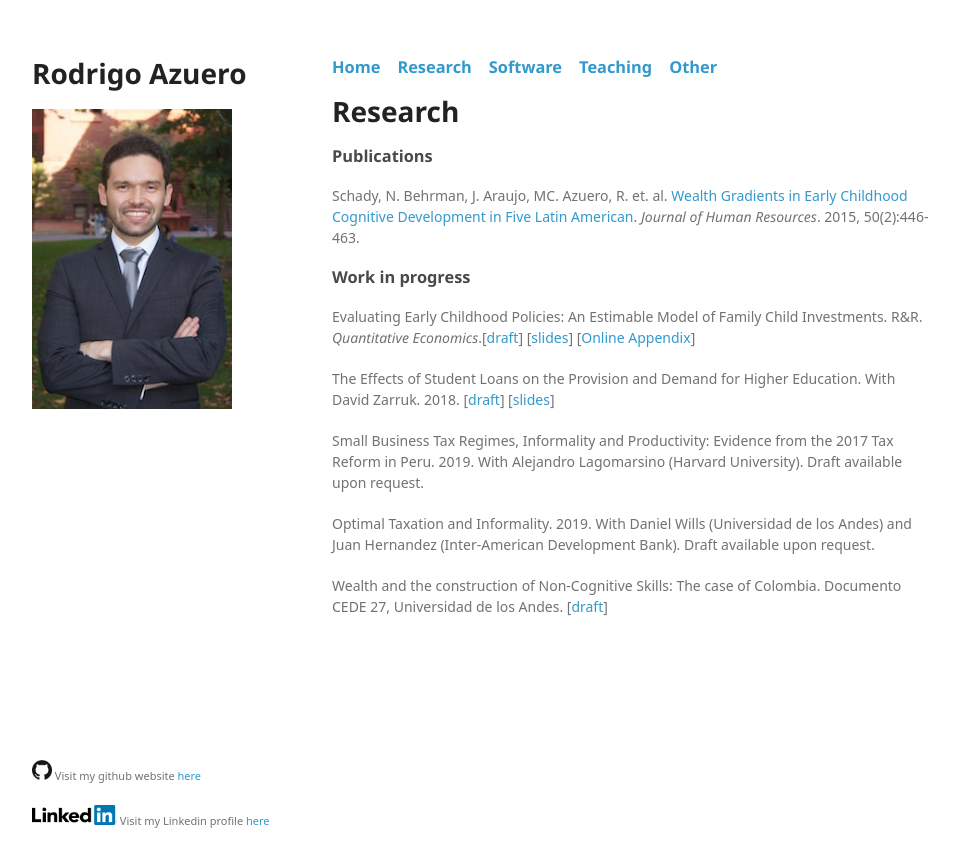
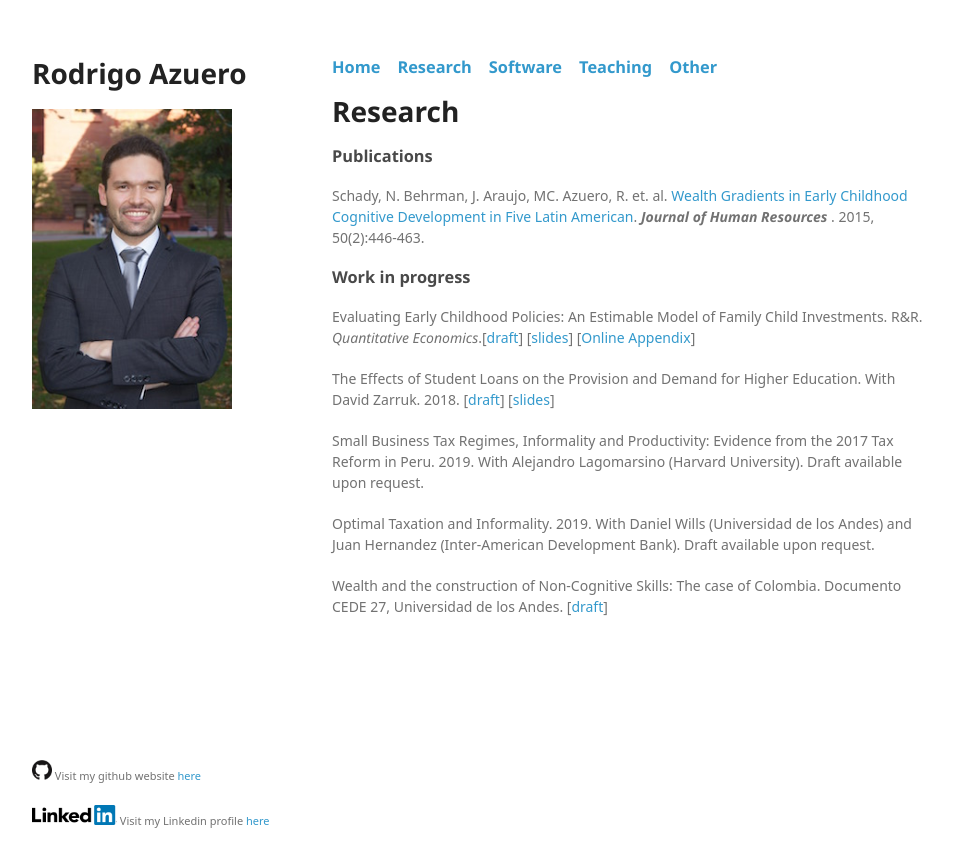
Before and after one commit to rodazuero/rodazuero.github.io, a Jekyll site: the page built from research.html, in a window 1280 px wide. Shown: the top 867 px of the page, without its empty margins (26-981 px from the left). Built offline with Jekyll 4.4.1, drawn with Linux system fonts in a browser that asks for light colours; some web fonts are replaced; Markdown is read by kramdown in place of the engine named in the settings.

Commit message:
bold jhr first attempt

```diff
--- a/research.html
+++ b/research.html
@@ -11,7 +11,7 @@ layout: default
 
 
 	<p>Schady, N. Behrman, J. Araujo, MC. Azuero, R. et. al.
-	<a href="http://jhr.uwpress.org/content/50/2/446.refs">Wealth Gradients in Early Childhood Cognitive Development in Five Latin American</a>. <i> Journal of Human Resources</i>. 2015, 50(2):446-463. </p>
+	<a href="http://jhr.uwpress.org/content/50/2/446.refs">Wealth Gradients in Early Childhood Cognitive Development in Five Latin American</a>. <i><span style="font-weight:bold"> Journal of Human Resources </span></i>. 2015, 50(2):446-463. </p>
 
 
 <h3>
```
